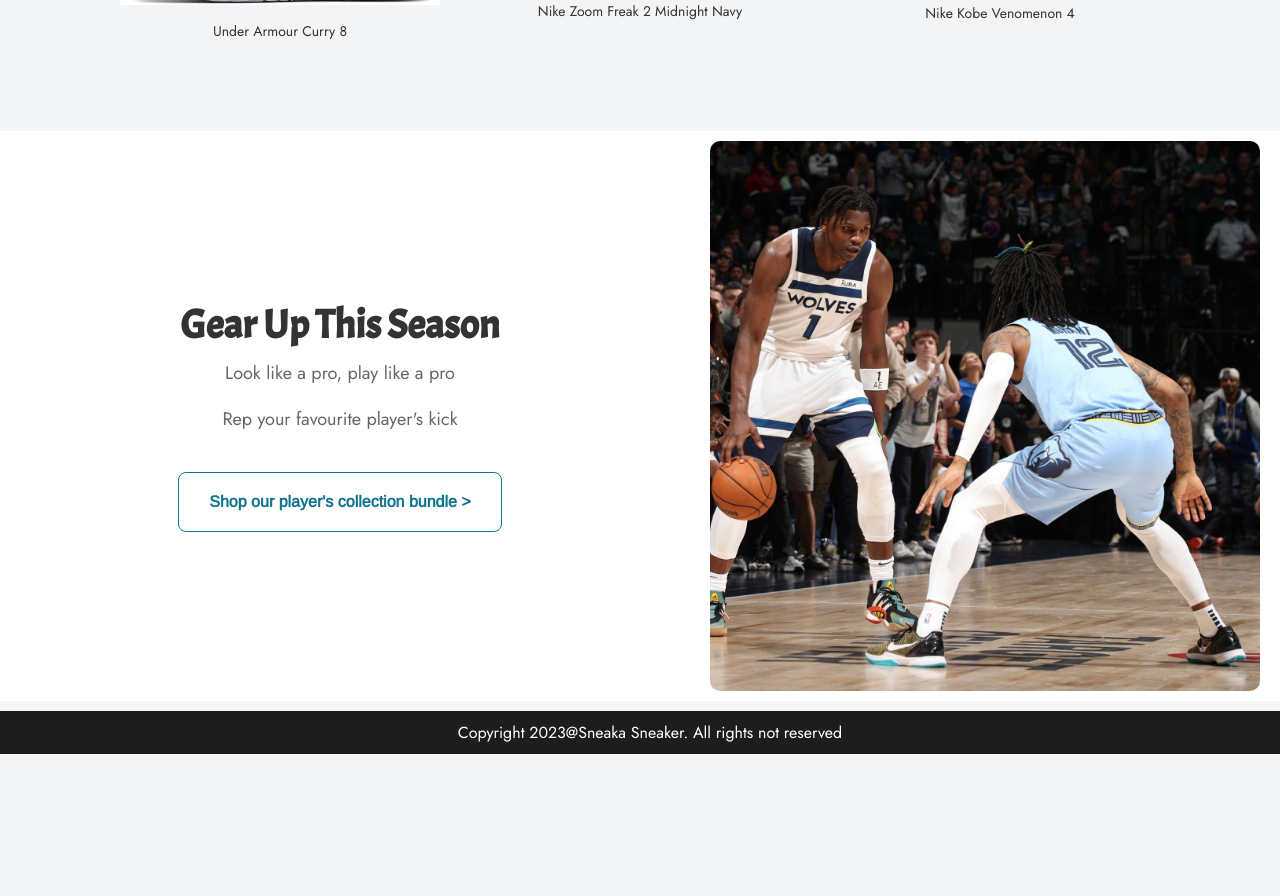
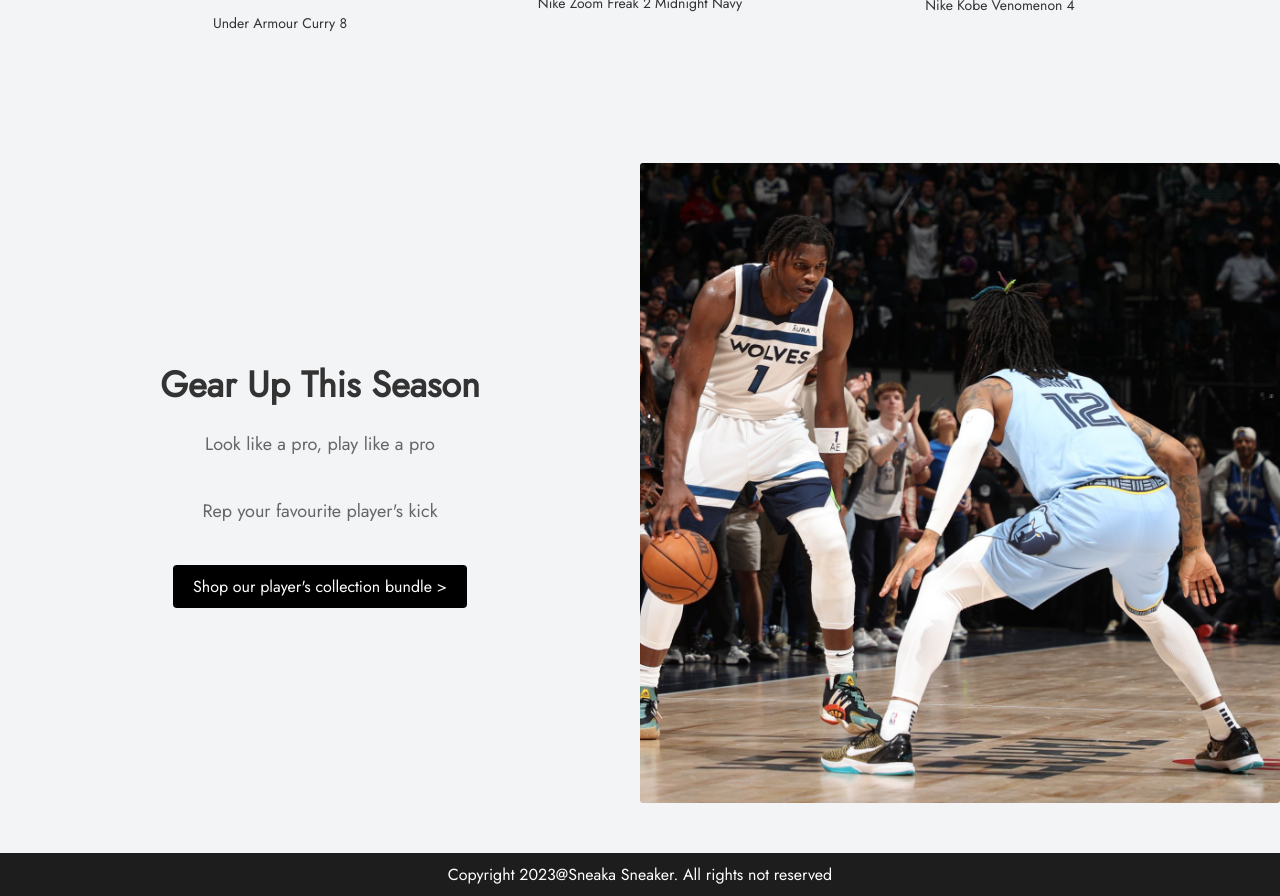
Before and after one commit to aayush-aryal/ecommerce, a React (Create React App) app: page / in a window 1280 px wide. Shown: the part 1020-1916 px from the top of the page. Before the commit the page ends 1774 px from the top, so only its background shows below. Built offline with nearby package versions, Linux system fonts and the light colour scheme.

Commit message:
added styles for social

```diff
--- a/src/index.css
+++ b/src/index.css
@@ -2,6 +2,7 @@
 @import url("https://fonts.googleapis.com/css2?family=Acme&display=swap");
 @import url("https://fonts.googleapis.com/css2?family=Arimo&display=swap");
 @import url("https://fonts.googleapis.com/css2?family=Exo+2&display=swap");
+@import url("https://fonts.googleapis.com/css2?family=Fira+Sans:ital@1&display=swap");
 :root {
   box-sizing: border-box;
   font-size: 16px;
@@ -10,6 +11,7 @@
 
 * {
   margin: 0;
+  box-sizing: border-box;
   font-family: "Jost", sans-serif;
 }
 
@@ -186,6 +188,7 @@
 .featured h2 {
   font-size: 32px;
   color: #333333;
+  font-family: "Fira Sans", sans-serif;
 }
 
 .featured p {
@@ -257,44 +260,60 @@
 
 .cover-athlete {
   display: flex;
-  flex-wrap: wrap;
-  justify-content: space-around;
   align-items: center;
-  width: 100%;
-  background: white;
-  padding: 10px;
-  margin: 10px 0;
-  gap: 10px;
+  justify-content: space-between;
 }
 
 .cover-promoinfo {
-  display: flex;
-  flex-direction: column;
-  justify-content: center;
-  align-items: center;
-}
-.anthony-edwards {
-  width: 550px;
-  border-radius: 10px;
+  text-align: center;
+  width: 50%;
 }
 
 .cover-promoinfo h2 {
-  font-family: acme, sans-serif;
-  font-size: 2.5rem;
+  font-size: 36px;
+  font-weight: bold;
+  margin-bottom: 20px;
 }
 
+.cover-promoinfo p {
+  font-size: 18px;
+  line-height: 1.5;
+  margin-bottom: 40px;
+  font-weight: lighter;
+}
 .cover-promoinfo button {
-  background: white;
-  border: none;
-  padding: 20px 30px;
-  border-radius: 8px;
-  color: #0e7490;
-  border: 1px solid #0e7490;
-  font-weight: 700;
-  margin-top: 30px;
+  background-color: #000;
+  color: #fff;
+  padding: 10px 20px;
+  border-radius: 4px;
+  font-size: 16px;
+  cursor: pointer;
 }
 
-button {
-  cursor: pointer;
-  font-family: "Arimo", sans-serif;
+.anthony-edwards {
+  width: 50%;
+  border-radius: 3px;
 }
+
+/* social icons */
+.icons-container {
+  display: flex;
+  justify-content: center;
+  align-items: center;
+  gap: 10px;
+}
+.icons-container button {
+  width: auto;
+  height: auto;
+  background: none;
+  padding: 0;
+  border: none;
+  border-color: transparent;
+}
+
+.social-icons {
+  width: 30px;
+  height: 30px;
+  max-width: 100%;
+  max-height: 100%;
+}
```
